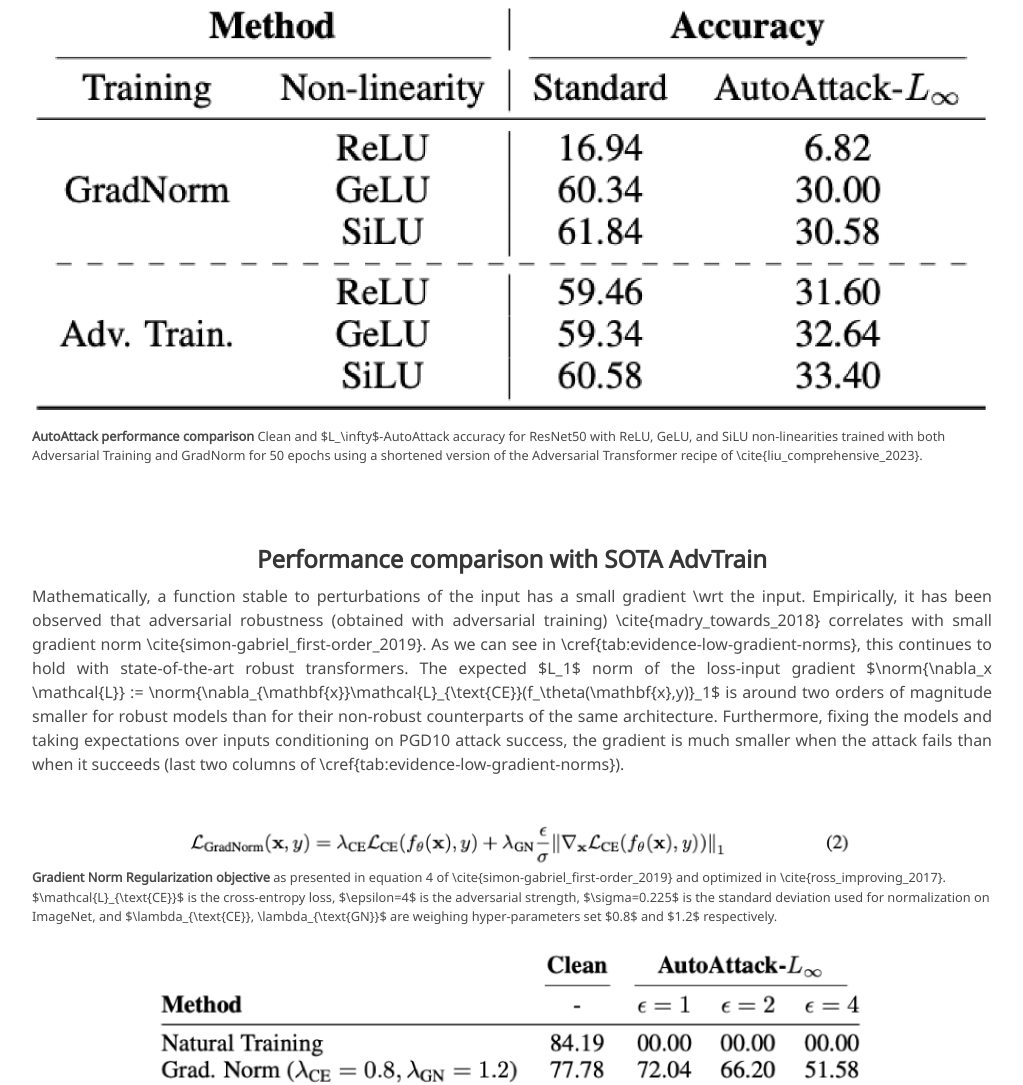
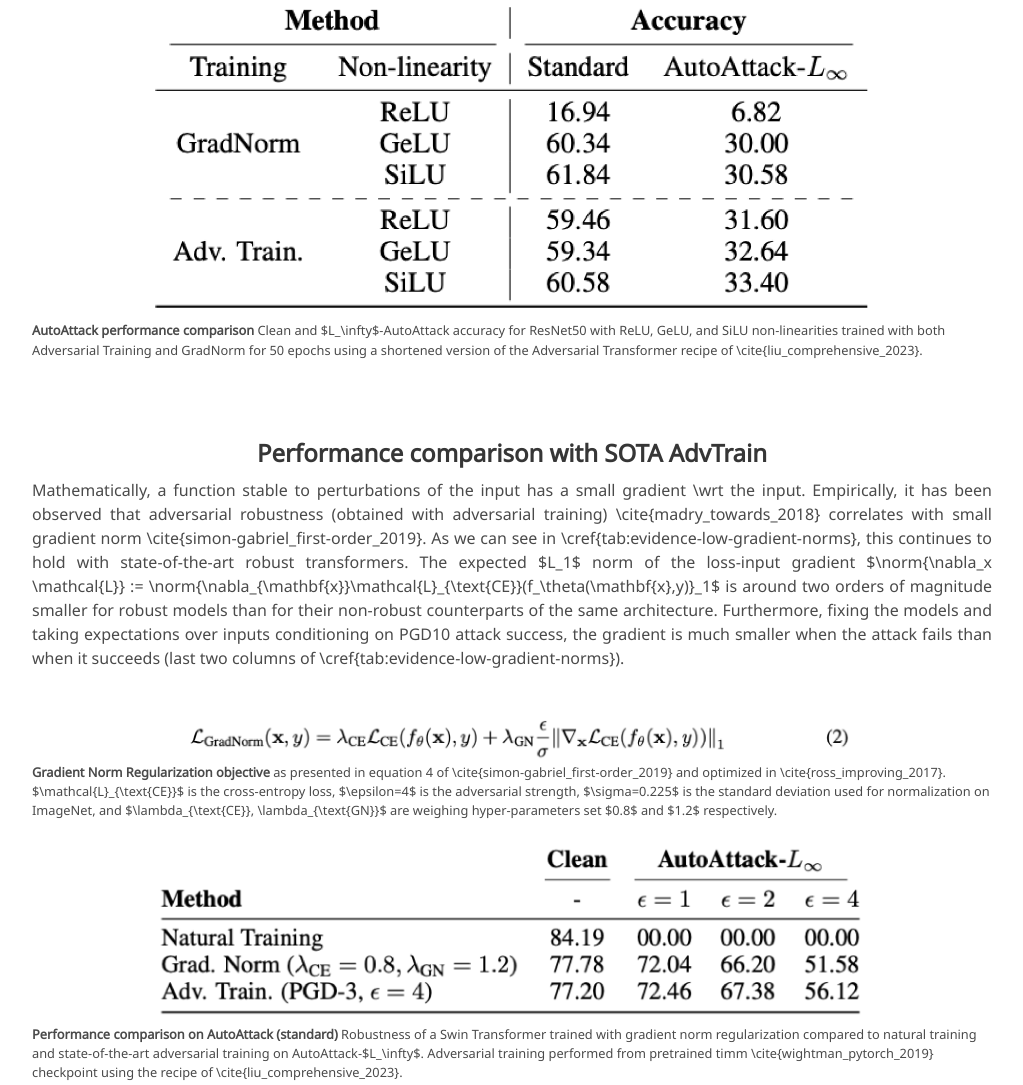
Before and after one commit to adriarm/adriarm.github.io, a Jekyll site: the page _pages/robustness_natural_gradients/index.html, which Jekyll copies as it is, in a window 1280 px wide. Shown: the part 2265-3350 px from the top of the page, without its empty margins (128-1151 px from the left). Built offline with Jekyll 4.4.1, drawn with Linux system fonts in a browser that asks for light colours; nearby versions of some CDN libraries; some web fonts are replaced; library files that are not in the unit come from our copies; a style sheet for code colours, icons or effects is not loaded; grey boxes are pictures that could not be loaded.

Commit message:
make table smaller

```diff
--- a/_pages/robustness_natural_gradients/index.html
+++ b/_pages/robustness_natural_gradients/index.html
@@ -214,7 +214,7 @@
       </figcaption>
     </figure>
     <br />
-    <img src="./images/table4.png" style="display: block; margin: auto;"/>
+    <img src="./images/table4.png" style="display: block; margin: auto;  width: 75%;"/>
       <figcaption style="font-size: 0.8em;">
         <b>AutoAttack performance comparison</b>
         Clean and $L_\infty$-AutoAttack accuracy for ResNet50 with ReLU, GeLU, and SiLU non-linearities trained with both Adversarial Training and GradNorm for
```
